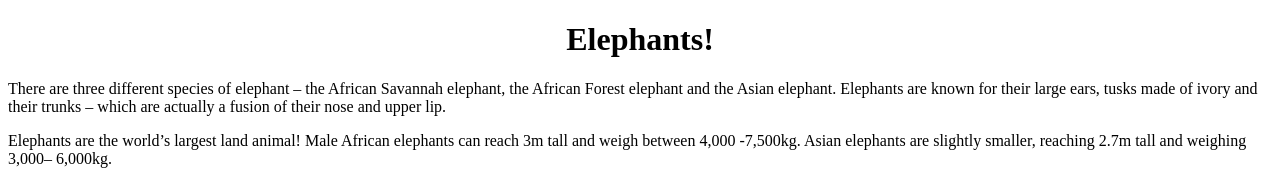
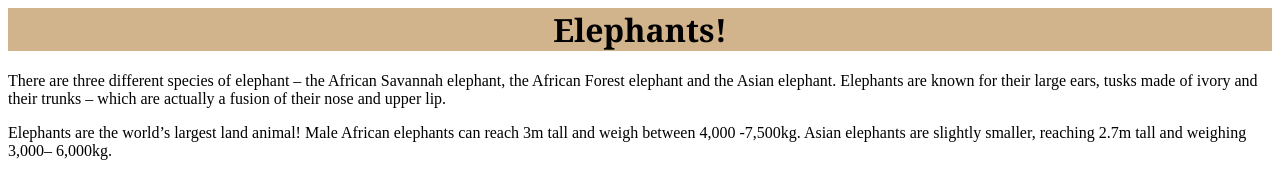
Before and after one commit to austingabe/github-pages-project, a plain HTML site: page index.html in a window 1280 px wide. Shown: the top 173 px of the page. Drawn offline with Linux system fonts and the light colour scheme.

Commit message:
Updated with some styling

```diff
--- a/index.html
+++ b/index.html
@@ -5,7 +5,7 @@
 </head>
 
 <body>
-    <header><h1 style="text-align:center">Elephants!</h1></header>
+    <header><h1 style="text-align:center; font-family:Georgia, 'Times New Roman', Times, serif; background-color:tan; margin-top:0">Elephants!</h1></header>
         <p>There are three different species of elephant – the African Savannah elephant, the African Forest elephant and the Asian elephant. Elephants are known for their large ears, tusks made of ivory and their trunks – which are actually a fusion of their nose and upper lip.</p>
         <p>Elephants are the world’s largest land animal! Male African elephants can reach 3m tall and weigh between 4,000 -7,500kg. Asian elephants are slightly smaller, reaching 2.7m tall and weighing 3,000– 6,000kg.</p>
         <p>There’s an easy way to tell the African elephants apart from their Asian cousins – their ears! African elephants have large ears shaped like the continent of Africa! Asian elephants’ ears are smaller and shaped like India. Cool, huh?</p>
@@ -13,6 +13,4 @@
 </body>
 
 
-
-
 </html>
```
